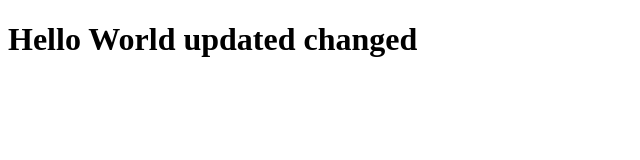
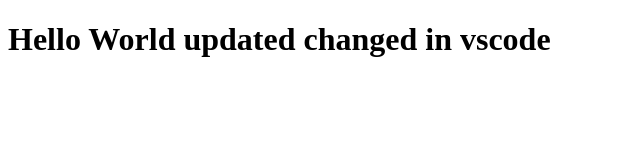
Before and after one commit to GhiasAli17/practice, a plain HTML site: page index.html in a window 1280 px wide. Shown: the whole page, without its empty margins (0-640 px from the left). Drawn offline with Linux system fonts and the light colour scheme.

Commit message:
updated in vscode

```diff
--- a/index.html
+++ b/index.html
@@ -7,6 +7,6 @@
     <title>Document</title>
 </head>
 <body>
-    <h1>Hello World updated changed</h1>
+    <h1>Hello World updated changed in vscode</h1>
 </body>
 </html>
```
